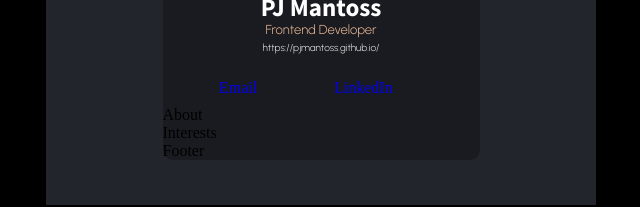
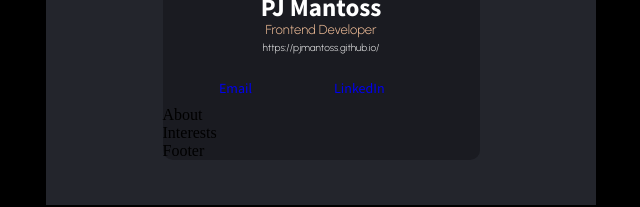
Before and after one commit to PJMantoss/digital-biz-card, a React (Create React App) app: page / in a window 1280 px wide. Shown: the part 439-646 px from the top of the page, without its empty margins (319-959 px from the left). Built offline with nearby package versions, Linux system fonts and the light colour scheme.

Commit message:
update styling

```diff
--- a/src/App.css
+++ b/src/App.css
@@ -64,9 +64,11 @@ font-family: 'Urbanist', sans-serif; */
 }
 
 .socialMedia a {
+    display: inline-block;
     text-decoration: none;
     width: 115px;
     padding: 9px 13px;
     border-radius: 6px;
-    cursor: pointer;
+    font-family: 'Source Sans Pro', sans-serif;
+    font-size: 14px;
 }
```
